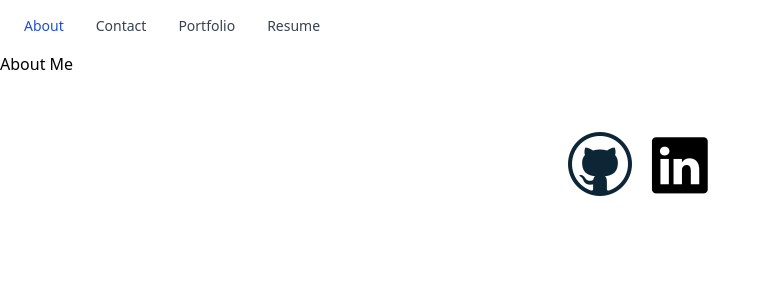
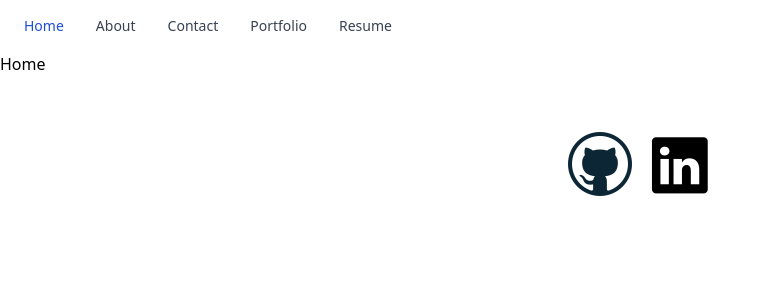
Before and after one commit to markerpathis/developer-portfolio, a React (Create React App) app: page / in a window 1280 px wide. Shown: the top 300 px of the page, without its empty margins (0-771 px from the left). Built offline with nearby package versions, Linux system fonts and the light colour scheme.

Commit message:
Added placeholder home page

```diff
--- a/src/App.js
+++ b/src/App.js
@@ -2,6 +2,7 @@ import React from "react";
 import { BrowserRouter as Router, Routes, Route } from "react-router-dom";
 import Navbar from "./components/Navbar/index";
 import Footer from "./components/Footer/index";
+import Home from "./pages/Home";
 import About from "./pages/About";
 import Contact from "./pages/Contact";
 import Portfolio from "./pages/Portfolio";
@@ -12,7 +13,8 @@ function App() {
     <Router>
       <Navbar />
       <Routes>
-        <Route exact path="/" element={<About />} />
+        <Route exact path="/" element={<Home />} />
+        <Route exact path="/about" element={<About />} />
         <Route exact path="/contact" element={<Contact />} />
         <Route exact path="/portfolio" element={<Portfolio />} />
         <Route exact path="/resume" element={<Resume />} />
--- a/src/components/Navbar/index.js
+++ b/src/components/Navbar/index.js
@@ -12,10 +12,18 @@ export default function Navbar() {
               class="block py-2 pl-3 pr-4 text-white bg-blue-700 rounded md:bg-transparent md:text-blue-700 md:p-0 md:dark:text-white dark:bg-blue-600 md:dark:bg-transparent"
               aria-current="page"
             >
+              Home
+            </a>
+          </li>
+
+          <li>
+            <a
+              href="/About"
+              class="block py-2 pl-3 pr-4 text-gray-700 rounded hover:bg-gray-100 md:hover:bg-transparent md:border-0 md:hover:text-blue-700 md:p-0 dark:text-gray-400 md:dark:hover:text-white dark:hover:bg-gray-700 dark:hover:text-white md:dark:hover:bg-transparent"
+            >
               About
             </a>
           </li>
-
           <li>
             <a
               href="/contact"
--- /dev/null
+++ b/src/pages/Home.js
@@ -0,0 +1,9 @@
+import React from "react";
+
+export default function Home() {
+  return (
+    <div className="content">
+      <h2>Home</h2>
+    </div>
+  );
+}
```
